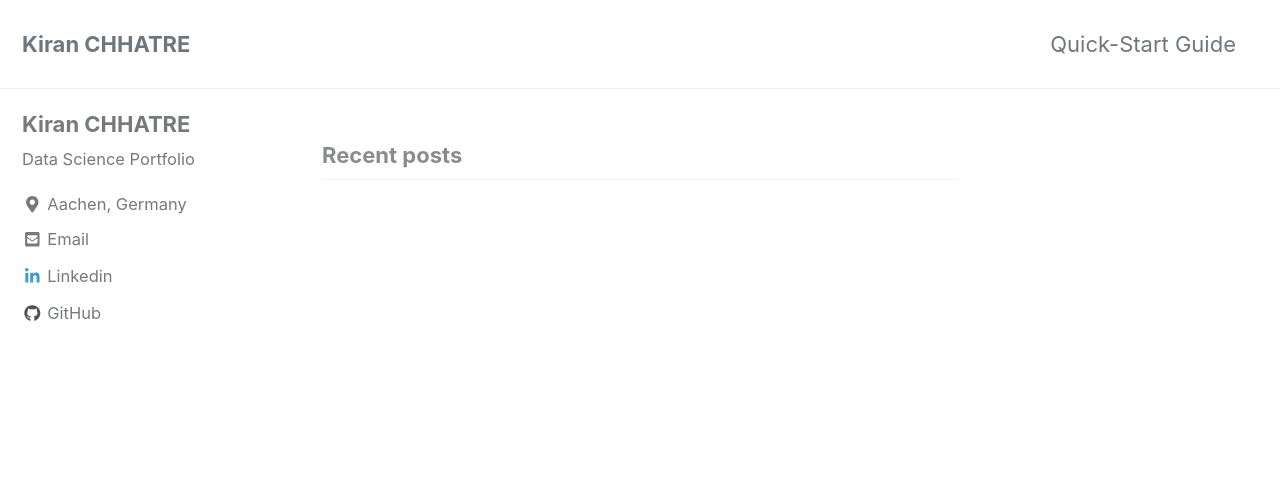
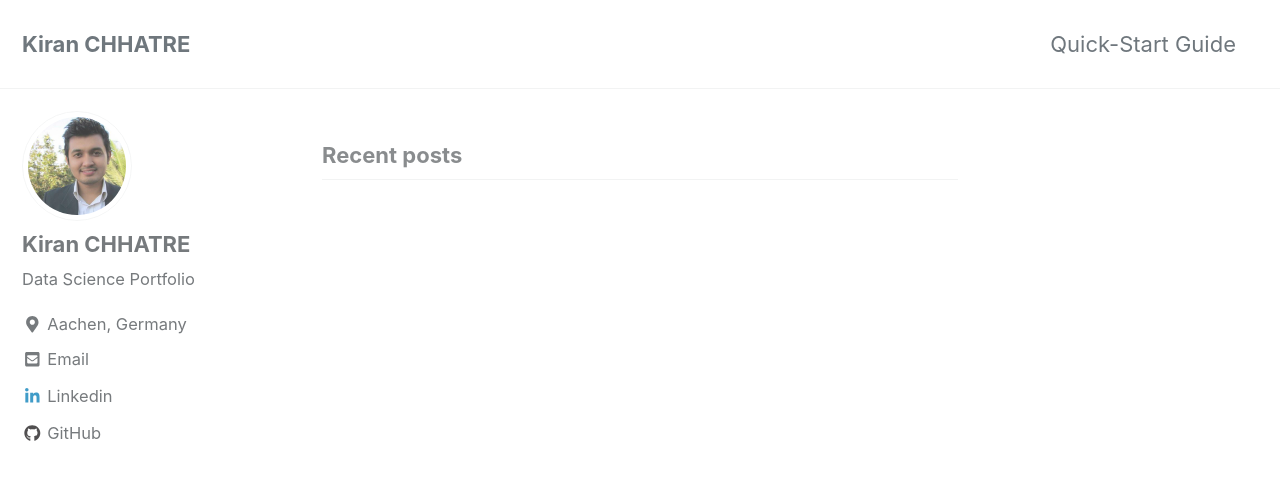
Before and after one commit to kiranchhatre/kiranchhatre.github.io, a Jekyll site: the page built from index.html, in a window 1280 px wide and 900 px high. Shown: the top 480 px of the window. Built offline with Jekyll 4.4.1, drawn with Linux system fonts in a browser that asks for light colours; cached includes are drawn as plain includes; nearby versions of some CDN libraries; the list of posts is cut into pages by our own code.

Commit message:
Data Science Portfolio

```diff
--- a/_config.yml
+++ b/_config.yml
@@ -102,7 +102,7 @@ analytics:
 # Site Author
 author:
   name             : "Kiran CHHATRE"
-  avatar           : # path of avatar image, e.g. "/assets/images/bio-photo.jpg"
+  avatar           : "/image/pic.jpg"
   bio              : "Data Science Portfolio"
   location         : "Aachen, Germany"
   email            :
```
Also changed, not shown: image/pic.jpg (added).
